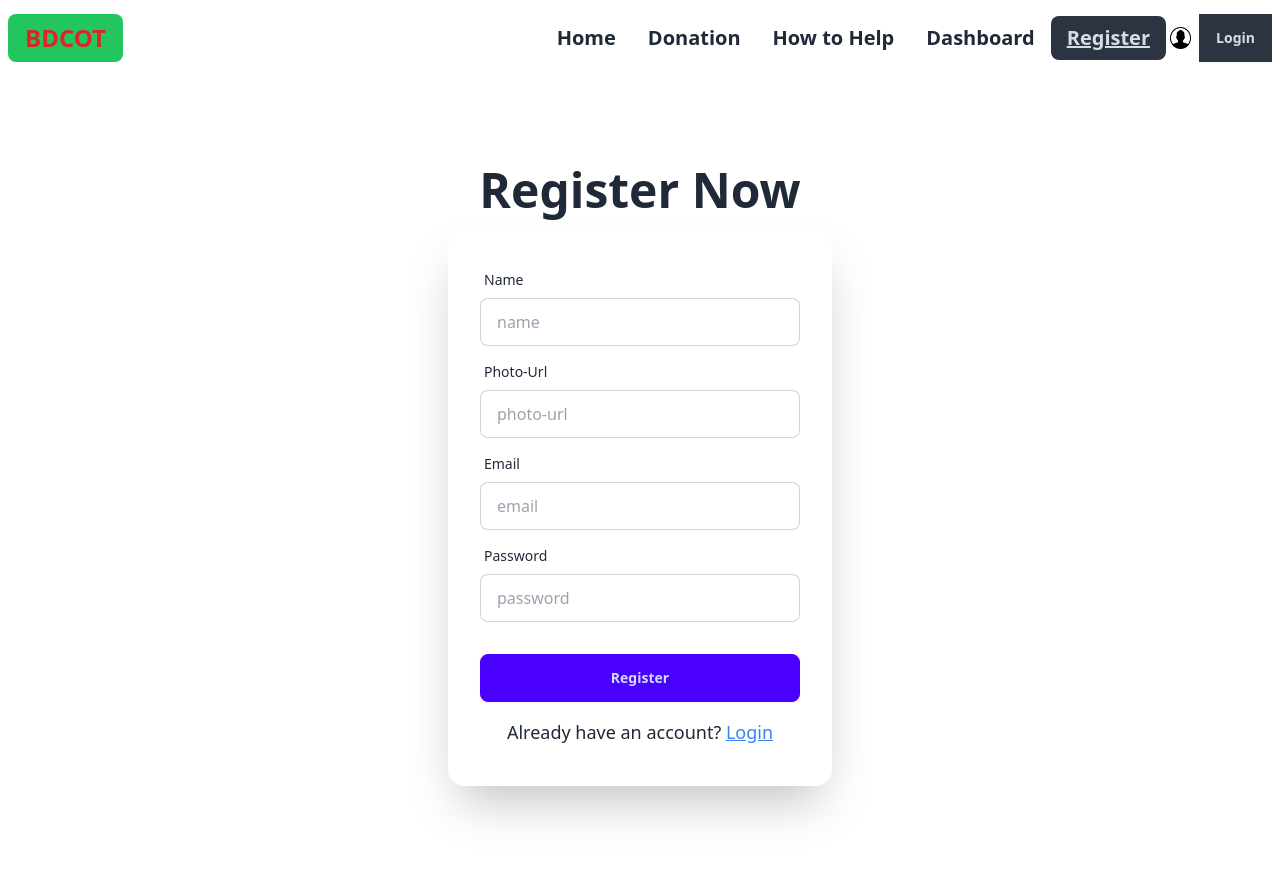
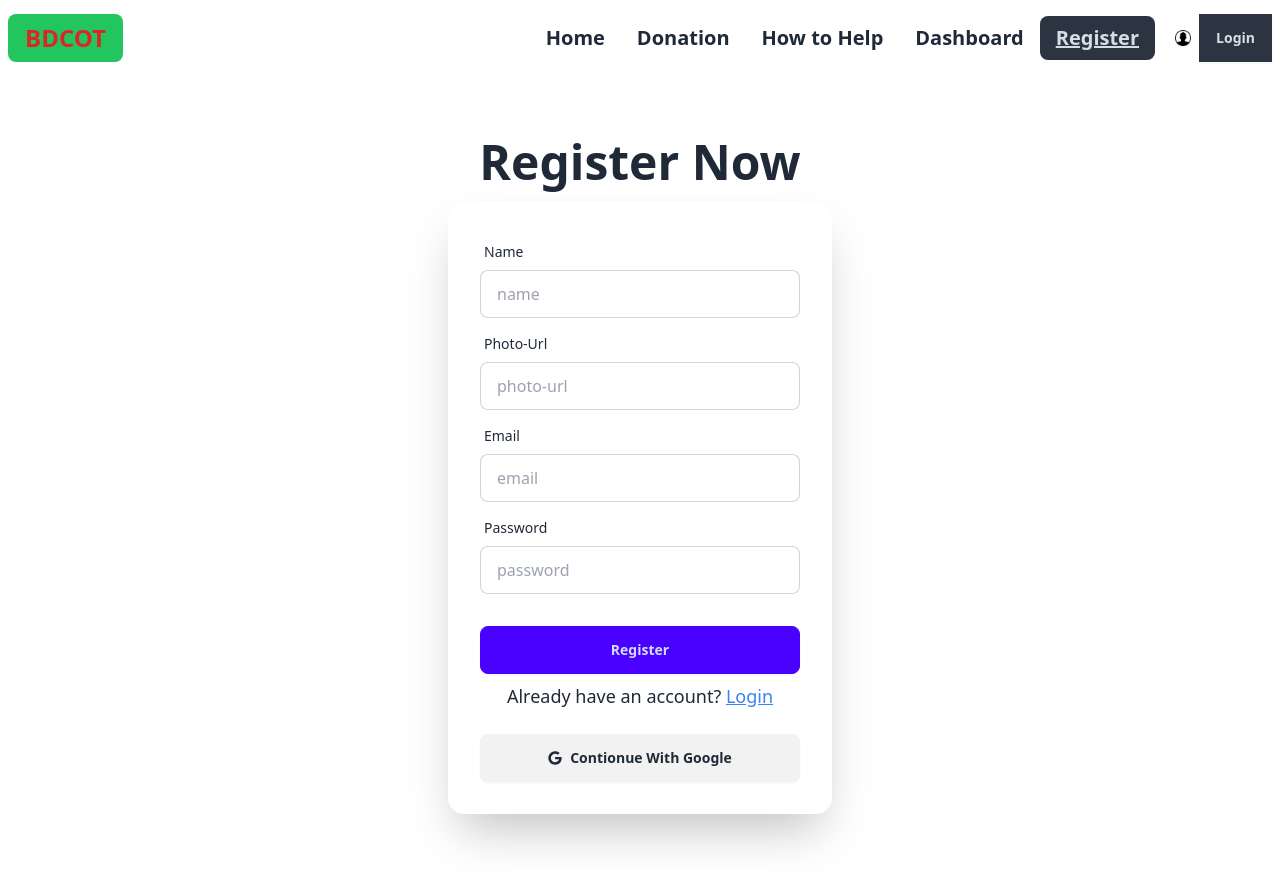
Before and after one commit to KI-Anik/A9-cloth-donation-auth, a React (Vite) app: page /auth/register in a window 1280 px wide. Built offline with nearby package versions, Linux system fonts and the light colour scheme; no server answers.

Commit message:
Add react-toastify for notifications; implement Google login in AuthProvider, Login, and Register components; enhance error handling

```diff
--- a/package.json
+++ b/package.json
@@ -17,6 +17,7 @@
     "react-dom": "^18.3.1",
     "react-icons": "^5.4.0",
     "react-router-dom": "^7.0.2",
+    "react-toastify": "^11.0.3",
     "sort-by": "^1.2.0",
     "swiper": "^11.1.15"
   },
--- a/src/components/Navbar.jsx
+++ b/src/components/Navbar.jsx
@@ -48,11 +48,11 @@ const Navbar = () => {
   </div>
 
   <div className="logo flex gap-2 items-center">
-                <div className="">
+                <div className="ml-4">
                     {
                         user && user?.email ?
                             <div>
-                                <img className="w-10 rounded-full" src={user.photoURL} alt="profile photo" />
+                                <img className="w-10 rounded-full" src={user?.photoURL} alt="profile photo" />
                                 <p>{user?.displayName}</p>
                             </div>
                             :
--- a/src/components/Pages/DonationCam.jsx
+++ b/src/components/Pages/DonationCam.jsx
@@ -3,7 +3,6 @@ import { useEffect, useState } from "react";
 
 const DonationCam = () => {
     const [cards, setCards] = useState([])
-
 
     useEffect(() => {
         async function fetchData() {
--- a/src/components/Pages/Login.jsx
+++ b/src/components/Pages/Login.jsx
@@ -1,29 +1,48 @@
 import { useContext } from "react";
 import { Link, useLocation, useNavigate } from "react-router-dom";
 import { AuthContext } from "../provider/AuthProvider";
+import { toast } from "react-toastify";
+import { FaGoogle } from "react-icons/fa";
 
 const Login = () => {
-    const {setUser, login} = useContext(AuthContext)
-    const locaton = useLocation()
+    const {setUser, login, loginWithGoogle} = useContext(AuthContext)
+    const location = useLocation()
     const navigate = useNavigate()
+    console.log(location)
 
     const handleSubmit=(e)=>{
         e.preventDefault()
         const form= e.target;
         const email = form.email.value
         const password = form.password.value
+        if(password.length < 6 ){
+          toast('password must be at least 6 character')
+          return
+        }
         console.log(email,password)
 
         //login
         login(email,password)
         .then(result => {
             setUser(result.user)
-            navigate(locaton?.state? locaton.state : '/')
+            navigate(location?.state? location.state : '/')
         })
         .catch(err => {
-            console.log(err.message)
+            toast.error(err.code)
         })
     }
+
+    const handleGoogle = () => {
+      loginWithGoogle()
+      .then(result=> {
+        console.log(result.user)
+        navigate(location?.state? location.state : '/')
+      })
+      .catch(err => {
+        console.log(err.message)
+      })
+    }
+
     return (
         <div className="hero bg-base-200 min-h-screen ">
   <div className="hero-content flex-col ">
@@ -52,6 +71,7 @@ const Login = () => {
         </div>
       </form>
           <p className="text-center text-lg">New here? <Link to={'/auth/register'} className="link text-blue-500">Registration</Link> first </p>
+    <button onClick={handleGoogle} className="btn mt-4"><FaGoogle></FaGoogle> Contionue With Google</button>
     </div>
   </div>
 </div>
--- a/src/components/Pages/Register.jsx
+++ b/src/components/Pages/Register.jsx
@@ -1,10 +1,13 @@
-import { useContext } from "react";
+import { useContext, useState } from "react";
 import { Link, useNavigate } from "react-router-dom";
 import { AuthContext } from "../provider/AuthProvider";
+import { FaGoogle } from "react-icons/fa";
 
 const Register = () => {
-  const { setUser, createNewUser, updateUserProfile } = useContext(AuthContext)
+  const { setUser, createNewUser, updateUserProfile, loginWithGoogle } = useContext(AuthContext)
   const navigate = useNavigate()
+  const [error, setError] = useState([])
+  console.log(location)
 
 
   const handleSubmit = (e) => {
@@ -14,11 +17,16 @@ const Register = () => {
     const photo = form.photo.value
     const email = form.email.value
     const password = form.password.value
+    if (password.length < 5) {
+      setError('password should be at least 6 character long')
+      return
+    }
     console.log({ name, photo, email, password })
 
     // authentication start
     createNewUser(email, password)
       .then(result => {
+        setError()
         setUser(result.user)
 
         // profile start
@@ -33,11 +41,21 @@ const Register = () => {
       })
 
       .catch(err => {
-        alert(err.message)
+        console.log(err.message)
       })
     // authentication end
   }
 
+  const handleGoogle = () => {
+    loginWithGoogle()
+      .then(result => {
+        setUser(result.user)
+        navigate('/')
+      })
+      .catch(err => {
+        console.log(err.message)
+      })
+  }
 
   return (
     <div className="flex flex-col  justify-center items-center min-h-screen">
@@ -67,11 +85,16 @@ const Register = () => {
               <span className="label-text">Password</span>
             </label>
             <input name='password' type="password" placeholder="password" className="input input-bordered" required />
+            {
+              error && <p className='text-sm text-red-500'>{error}</p>
+            }
           </div>
           <div className="form-control mt-6">
             <button className="btn btn-primary">Register</button>
           </div>
-          <p className="text-center text-lg p-2">Already have an account? <Link to={'/auth/login'} className="link text-blue-500">Login</Link> </p>
+          <p className="text-center text-lg">Already have an account? <Link to={'/auth/login'} className="link text-blue-500">Login</Link> </p>
+          <button onClick={handleGoogle} className="btn mt-4"><FaGoogle></FaGoogle> Contionue With Google</button>
+
         </form>
 
       </div>
--- a/src/components/provider/AuthProvider.jsx
+++ b/src/components/provider/AuthProvider.jsx
@@ -1,12 +1,17 @@
 import { createContext, useEffect, useState } from "react";
 import PropTypes from 'prop-types';
-import { createUserWithEmailAndPassword, getAuth,
-     onAuthStateChanged, signInWithEmailAndPassword, signOut,
-     updateProfile} from "firebase/auth";
+import {
+    createUserWithEmailAndPassword, getAuth,
+    GoogleAuthProvider, onAuthStateChanged, signInWithEmailAndPassword,
+    signInWithPopup, signOut,
+    updateProfile
+} from "firebase/auth";
 import app from "../firebase/firebase.config";
 
 export const AuthContext = createContext()
+
 const auth = getAuth(app);
+const googleProvider = new GoogleAuthProvider()
 
 const AuthProvider = ({ children }) => {
     const [user, setUser] = useState(null)
@@ -20,11 +25,15 @@ const AuthProvider = ({ children }) => {
         return signInWithEmailAndPassword(auth, email, password)
     }
 
+    const loginWithGoogle = () => {
+        return signInWithPopup(auth, googleProvider)
+    }
+
     const logOut = () => {
         return signOut(auth)
     }
 
-    const updateUserProfile = (updateData)=> {
+    const updateUserProfile = (updateData) => {
         return updateProfile(auth.currentUser, updateData)
     }
 
@@ -33,6 +42,7 @@ const AuthProvider = ({ children }) => {
         setUser,
         createNewUser,
         login,
+        loginWithGoogle,
         logOut,
         updateUserProfile,
         loading
--- a/src/main.jsx
+++ b/src/main.jsx
@@ -4,9 +4,11 @@ import './index.css'
 import { RouterProvider } from 'react-router-dom'
 import Router from './routes/Router'
 import AuthProvider from './components/provider/AuthProvider'
+import { ToastContainer } from 'react-toastify'
 
 createRoot(document.getElementById('root')).render(
   <StrictMode>
+    <ToastContainer></ToastContainer>
     <AuthProvider>
     <RouterProvider router={Router}></RouterProvider>
     </AuthProvider>
```
Also changed, not shown: 1 other file (tests, documents, lock files or other folders).
